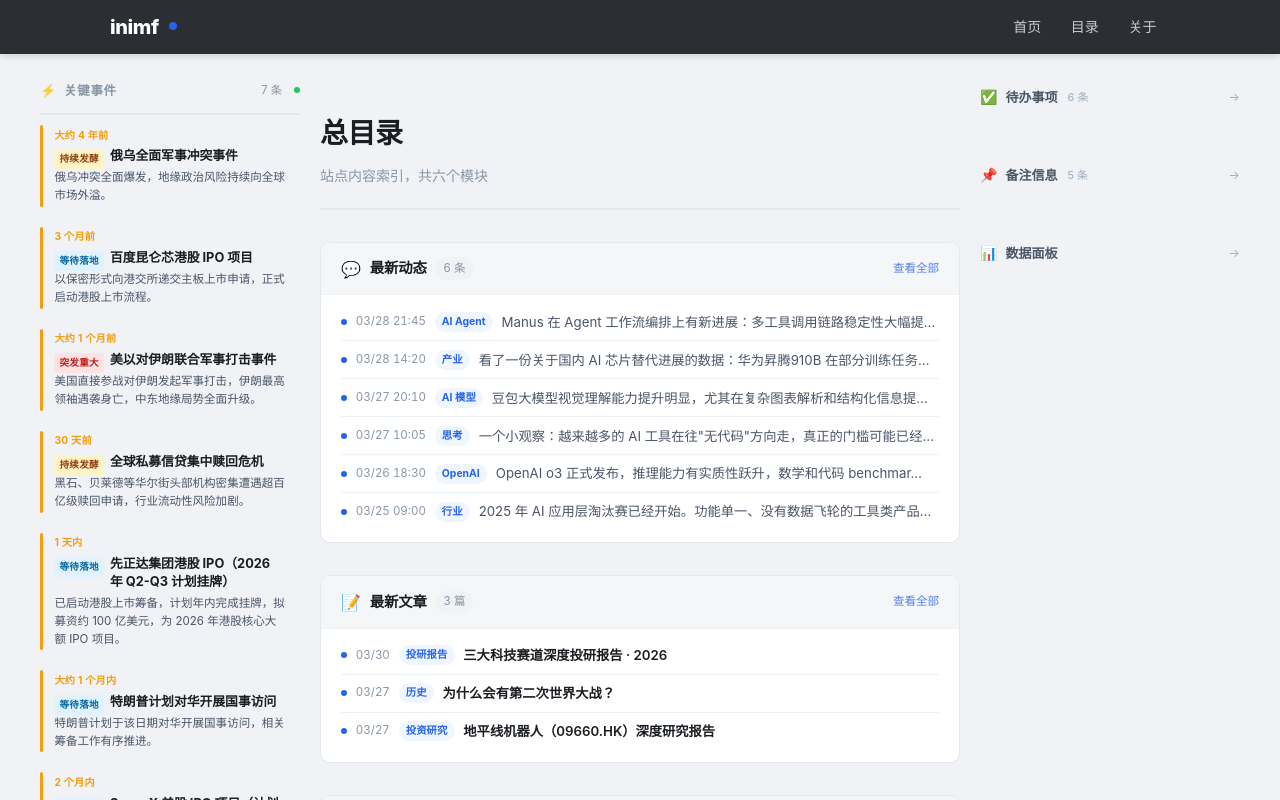
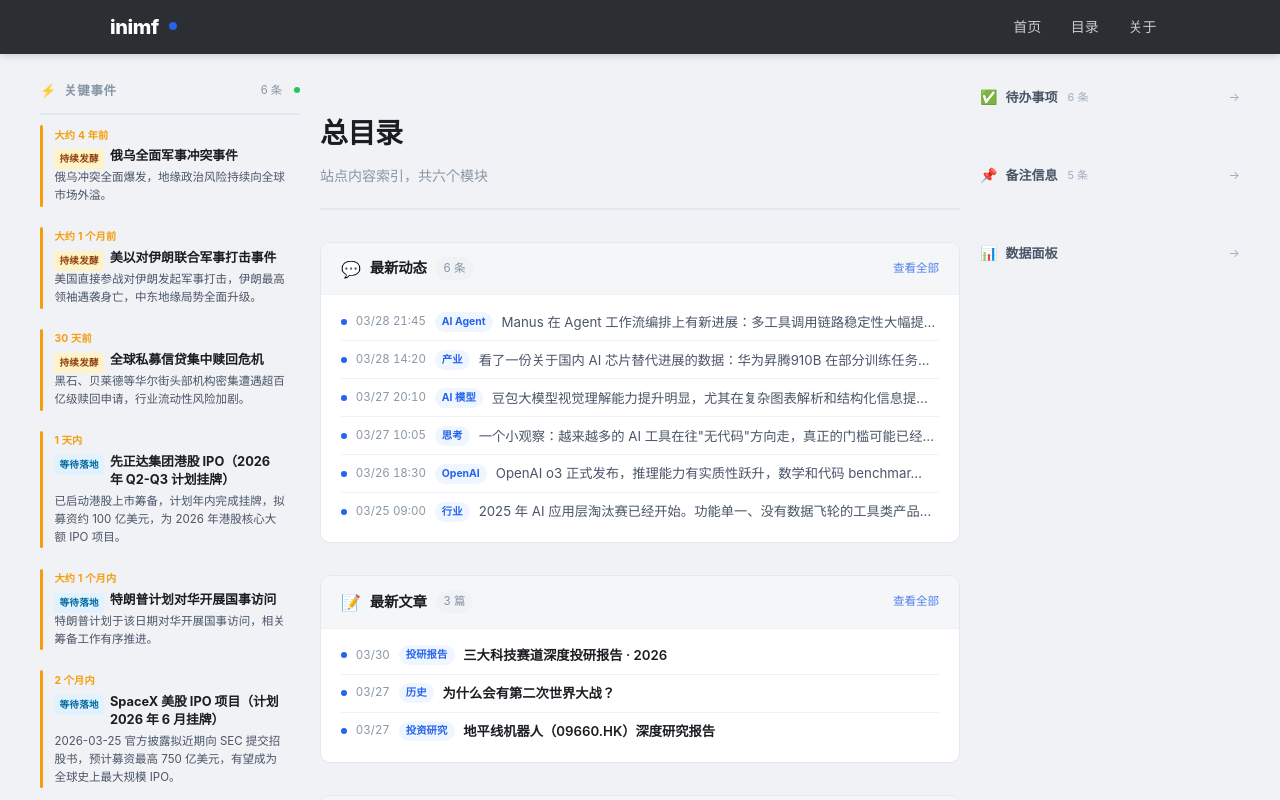
Before and after one commit to web1286/inimf-blog, a Next.js app: page /archive in a window 1280 px wide. Shown: the top 800 px of the page. Built offline with nearby package versions, Linux system fonts and the light colour scheme.

Commit message:
refactor: remove author/calendar/updates widgets, update events data

```diff
--- a/data/events.ts
+++ b/data/events.ts
@@ -14,14 +14,8 @@ export const EVENTS: EventItem[] = [
     content: '俄乌冲突全面爆发，地缘政治风险持续向全球市场外溢。',
   },
   {
-    datetime: '2026-01-01T00:00:00+08:00',
-    status: '等待落地',
-    title: '百度昆仑芯港股 IPO 项目',
-    content: '以保密形式向港交所递交主板上市申请，正式启动港股上市流程。',
-  },
-  {
     datetime: '2026-02-28T00:00:00+08:00',
-    status: '突发重大',
+    status: '持续发酵',
     title: '美以对伊朗联合军事打击事件',
     content: '美国直接参战对伊朗发起军事打击，伊朗最高领袖遇袭身亡，中东地缘局势全面升级。',
   },
```
